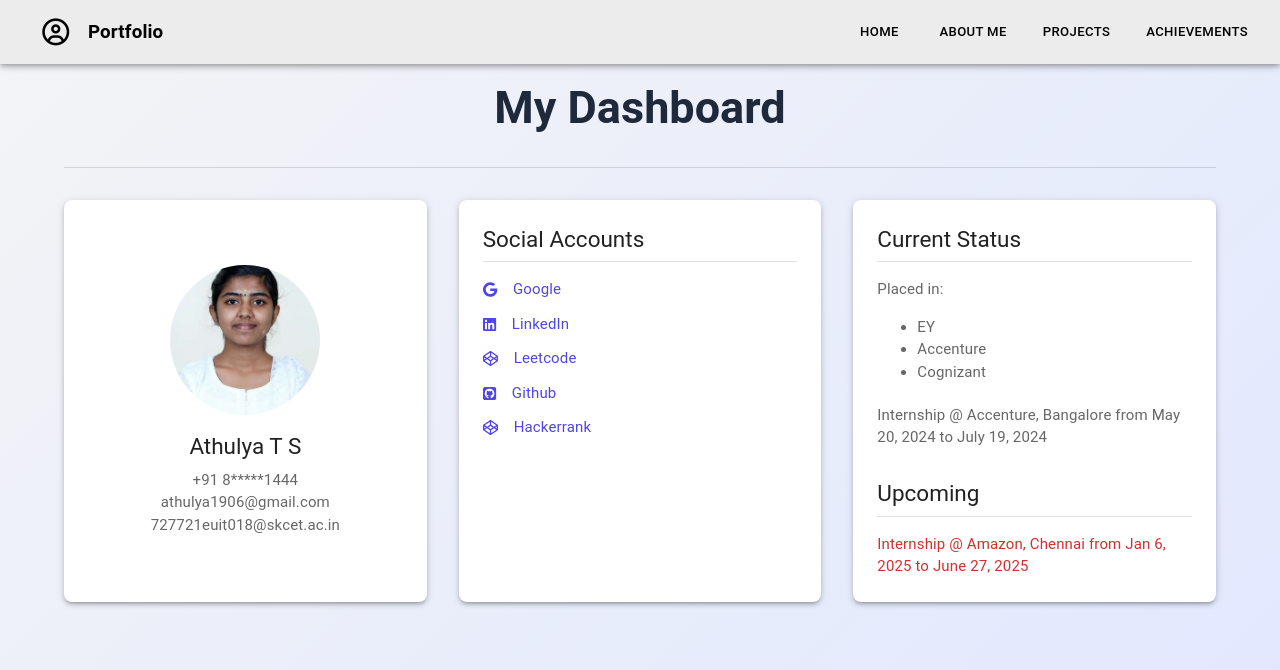
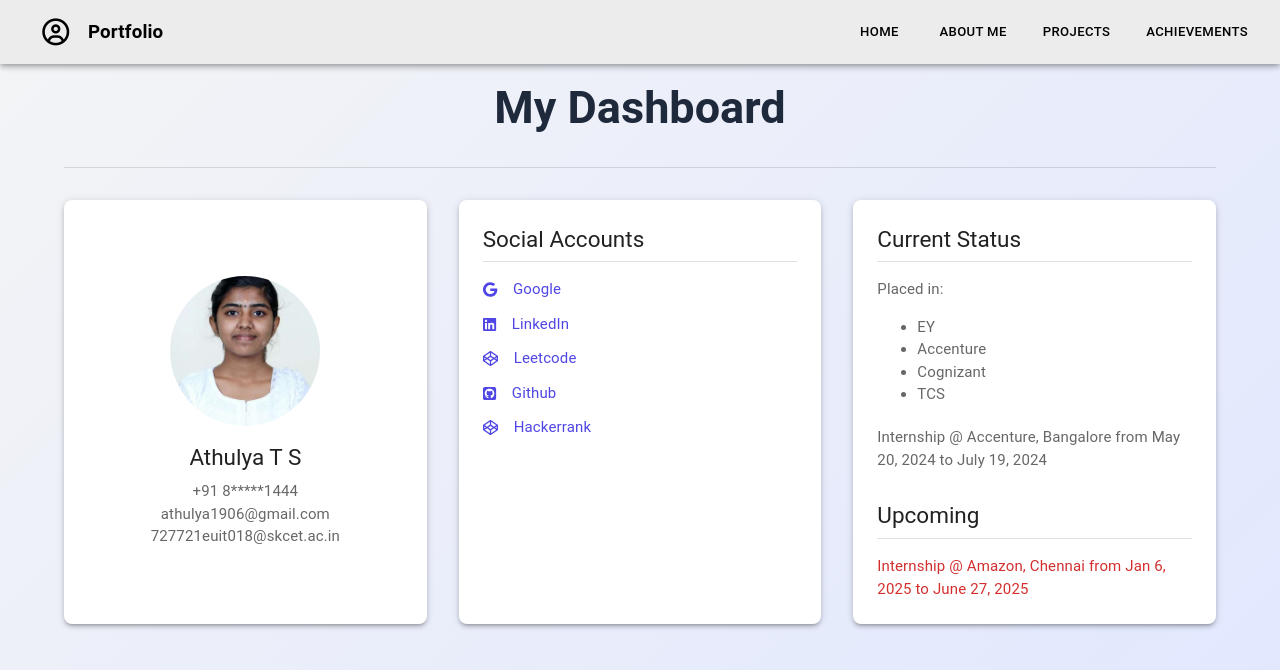
Before and after one commit to Athulya-ts/PRODIGY_WD_04, a React (Create React App) app: page /profile in a window 1280 px wide. Shown: the top 670 px of the page. Built offline with nearby package versions, Linux system fonts and the light colour scheme.

Commit message:
updated profile

```diff
--- a/src/Pages/Profile.jsx
+++ b/src/Pages/Profile.jsx
@@ -148,6 +148,7 @@
                   <li>EY</li>
                   <li>Accenture</li>
                   <li>Cognizant</li>
+                  <li>TCS</li>
                 </ul>
               </Typography>
               <Typography variant="body1" color="text.secondary" gutterBottom>
```
